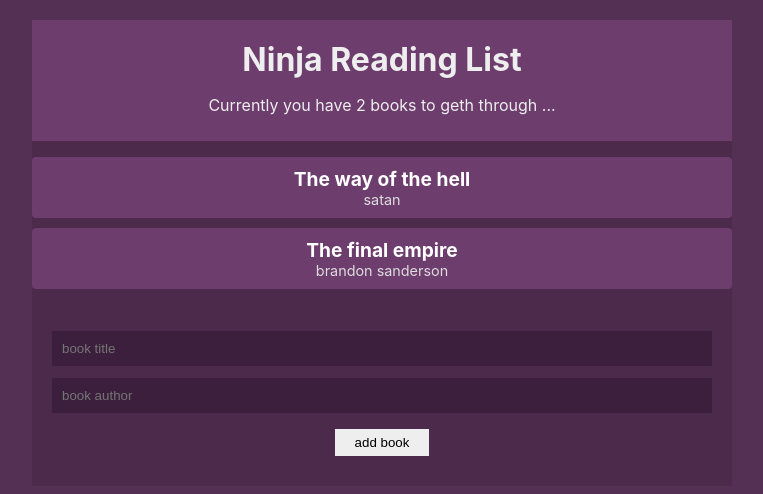
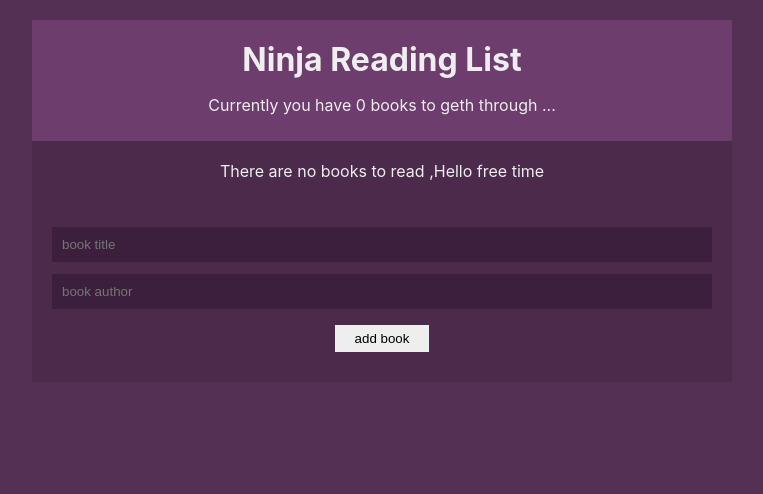
Before and after one commit to yagoubigithub/reading-list, a React (Create React App) app: page / in a window 1280 px wide. Shown: the top 494 px of the page, without its empty margins (258-1021 px from the left). Built offline with nearby package versions, Linux system fonts and the light colour scheme.

Commit message:
using reducers

```diff
--- a/src/components/BookDetail.js
+++ b/src/components/BookDetail.js
@@ -2,9 +2,9 @@
 import { BookContext } from "../contexts/BookContext";
 
 const BookDetail = ({ book }) => {
-    const {removeBook} = useContext(BookContext);
+    const {dispatch} = useContext(BookContext);
   return (
-    <li onClick={()=>removeBook(book.id)}>
+    <li onClick={()=>dispatch({type : 'REMOVE_BOOK', id :  book.id})}>
       <div className="title">{book.title}</div>
       <div className="author">{book.author}</div>
     </li>
--- a/src/components/BookForm.js
+++ b/src/components/BookForm.js
@@ -2,7 +2,7 @@
 import { BookContext } from "../contexts/BookContext";
 
 const BookForm = () => {
-  const { addBook } = useContext(BookContext);
+  const { dispatch } = useContext(BookContext);
 
   const [title, setTitle] = useState("");
 
@@ -11,7 +11,10 @@
   const handelSubmit = (e)=>{
 
     e.preventDefault();
-    addBook(title, author);
+    dispatch({type : 'ADD_BOOK',book:{
+        title,
+        author
+    }});
     setTitle('');
     setAuthor('');
   }
--- a/src/contexts/BookContext.js
+++ b/src/contexts/BookContext.js
@@ -1,25 +1,21 @@
-import React, { createContext ,useState} from 'react'
-import uuid from 'uuid';
+import React, { createContext ,useReducer} from 'react'
+
+import { bookReducer } from '../reducers/BookReducer';
 export const BookContext = createContext();
 
 
 
 export const BookContextProvider = (props) =>{
-    const [books, setBooks] = useState([
+    const [books, dispatch] = useReducer(bookReducer, [])
+   /*  const [books, setBooks] = useState([
         {title  : "The way of the hell", author : "satan", id: 1},
         {title  : "The final empire", author : "brandon sanderson", id: 2},
-    ]);
+    ]); */
 
-    const addBook = (title,author)=>{
-        setBooks([...books,{title,author,id : uuid() }]);
-    }
 
-   const  removeBook = (id)=>{
-       setBooks (books.filter(book=>book.id !== id));
-    }
 
     return(
-        <BookContext.Provider value={{books,addBook,removeBook}}>
+        <BookContext.Provider value={{books,dispatch}}>
             {props.children}
         </BookContext.Provider>
     )
--- /dev/null
+++ b/src/reducers/BookReducer.js
@@ -0,0 +1,14 @@
+import uuid from 'uuid';
+export const bookReducer = (state,action)=>{
+    switch(action.type){
+        case 'ADD_BOOK':
+            return [...state,{
+                title : action.book.title,
+                author : action.book.author,
+                id : uuid()
+            }]
+        case 'REMOVE_BOOK' :
+            return state.filter(book=>book.id !== action.id)
+    }
+
+}
```
